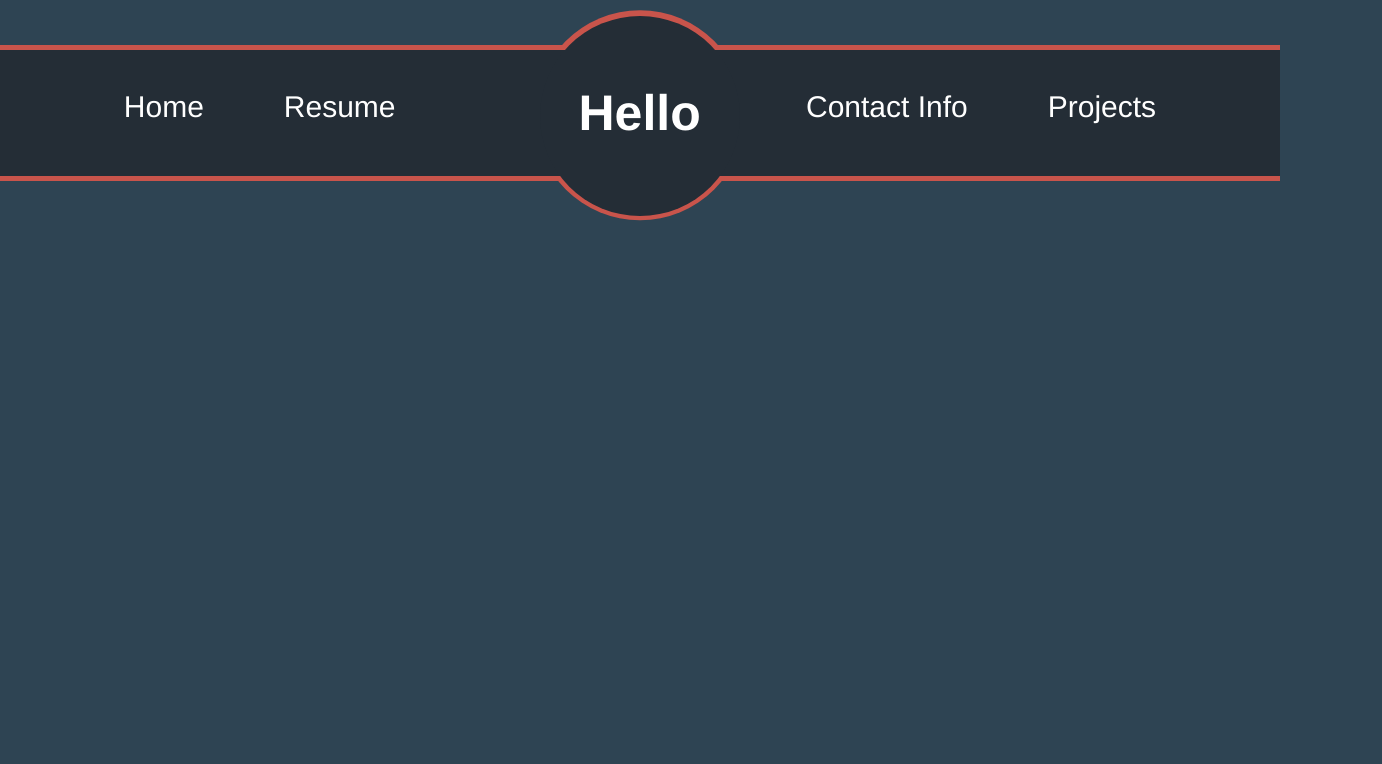
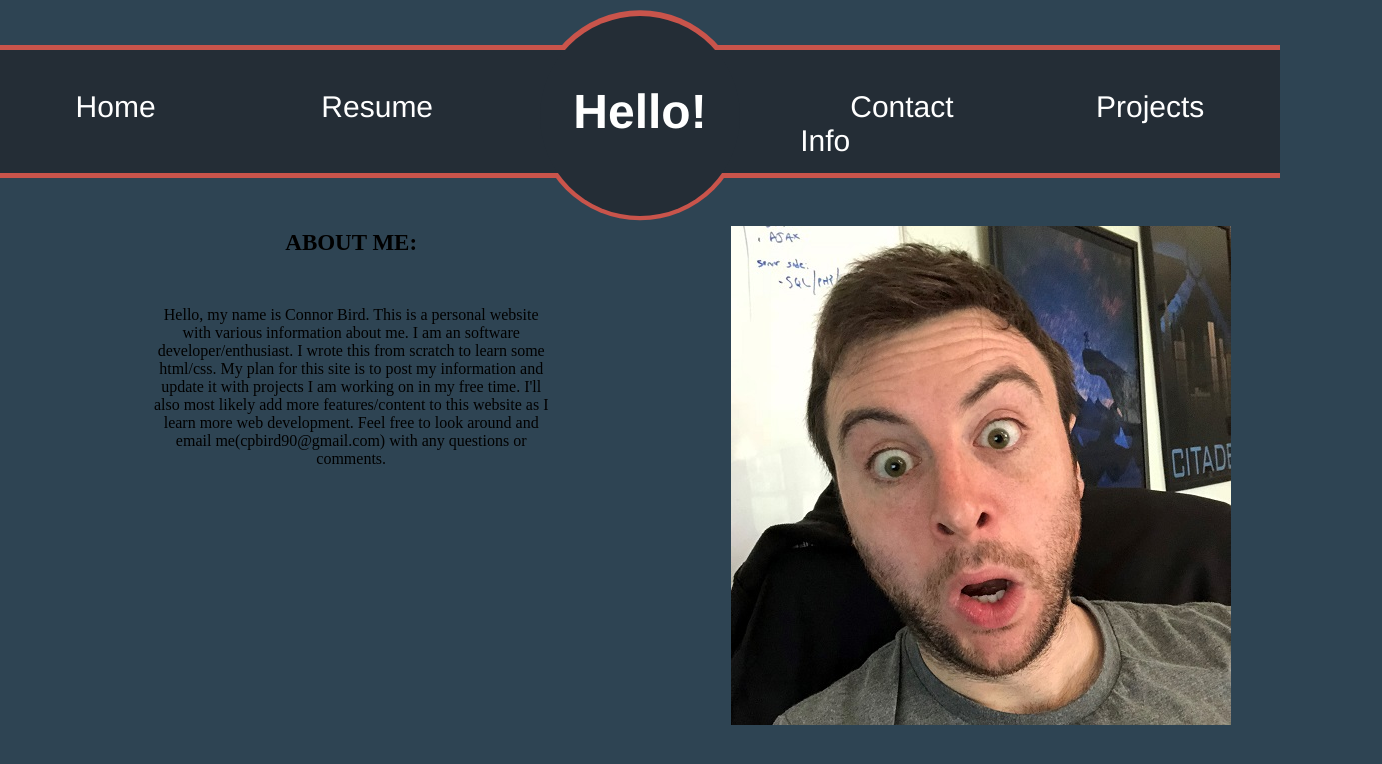
Before and after one commit to cpbird/connor-bird, a plain HTML site: page MainPage.html in a window 1280 px wide. Shown: the whole page, 1382 px wide, since content can reach past the window. Drawn offline with Linux system fonts and the light colour scheme.

Commit message:
Updated.

```diff
--- a/MainPage.html
+++ b/MainPage.html
@@ -15,7 +15,7 @@
                 <!--This is where the top bar design will go in css, 1365x128-->
                 <div class="logo">
                     <h1 class=" logo-header">
-                        <a href="https://connorbird.com/" rel="home">Hello</a>
+                        <a href="https://connorbird.com/" rel="home">Hello!</a>
                     </h1>
                 </div>
                 <!--Add in social class wrapper and hyperlinks for linkedin and github?-->
@@ -39,9 +39,30 @@
         </header>
         <div id="content" class="main-content" ::before>
             <div id="main-area" class="content"::after>
+                <div class="main-area-wrapper">
+                <div class="about-website">
+                    <header class="about-header">
+                        <h1 class="about-title">About me:</h1>
+                    </header>
+                        <div class="about-content">
+                           <p>Hello, my name is Connor Bird. This is a personal
+                            website with various information about me. I am an software developer/enthusiast.
+                            I wrote this from scratch
+                            to learn some html/css. My plan for this site is to post my information
+                            and update it with projects I am working on in my free time. I'll also most likely add
+                            more features/content to this website as I learn more web development.
+                            Feel free to look around and <a href="mailto:cpbird90@gmail.com">email me(cpbird90@gmail.com)</a>
+                            with any questions or comments.</p>
+                        </div>
+                </div>
+                <div class="about-image">
+                    <img src="me.jpg" alt="Me">
+                </div>
             </div>
         </div>
-        <!--footer?-->
+        <footer id="footer" class="site-footer">
+            <!--footer?-->
+        </footer>
     </div>
 </body>
 
--- a/MainStyles.css
+++ b/MainStyles.css
@@ -34,7 +34,7 @@ header#site-banner.site-header{
     -webkit-transform: translate(-50%, -18%);
 }
 div.top-bar-wrapper {
-    padding: 0 4%;
+    padding: 0 2%;
     background: #242d36;
     margin: 0 auto;
     width: 100%;
@@ -70,7 +70,7 @@ div.top-bar-wrapper {
 
 div.logo {
     order: 2;
-    width: 200px;
+    width: 20%;
     margin: 0 auto;
     padding: .8em 0;
     justify-content:center;
@@ -81,24 +81,32 @@ div.logo {
 
 h1.logo-header a{
     display:block;
-    font-size: 50px;
+    font-size: 48px;
     color:white;
     font-family:'Franklin Gothic Medium', 'Arial Narrow', Arial, sans-serif;
     margin-bottom:0px;
     text-decoration:none;
-    text-align:right;
+    text-align:center;
 }
 
 
 nav#site-navigation.main-navigation-left{
    order: 1;
    margin:0 auto;
-
+   width:40%;
 
 }
 nav#site-navigation.main-navigation-right {
     order:3;
+    width:40%;
     margin: 0 auto;
+
+}
+li#menu-item-1.menu-item-left{
+    width:50%;
+}
+li#menu-item-4.menu-item-right {
+    width: 50%;
 }
 
 ul.menu-nav-menu{
@@ -106,6 +114,7 @@ ul.menu-nav-menu{
     margin: 0;
     padding: 0;
     padding-top:2.5em;
+
 
 }
 #header-menu-left li{
@@ -116,9 +125,74 @@ ul.menu-nav-menu{
     float: right;
 }
 li a {
-    padding: 40px;
+    padding: 50px;
     font-family: 'Franklin Gothic Medium', 'Arial Narrow', Arial, sans-serif;
     font-size: 30px;
     color: white;
     text-decoration: none;
 }
+
+
+div#content.main-content{
+   display:block;
+}
+div.main-area-wrapper {
+    padding: 0 4%;
+    margin: 0 auto;
+    width: 100%;
+    display: flex;
+    position: relative;
+}
+
+div.about-website {
+    text-align:center;
+    width:50%;
+}
+
+header.about-header {
+    padding: 3.2em 0 1.6em;
+    width: 100%;
+}
+
+h1.about-title {
+    font-size: 23px;
+    margin: 0 0 .4em;
+    text-transform: uppercase;
+}
+
+div.about-content{
+    padding-left:100px;
+    padding-right:100px;
+}
+
+div.about-content p a{
+    text-decoration:none;
+    color: black;
+}
+div.about-image {
+    width: 50%;
+    margin-top:3em;
+    margin-left:5em;
+
+}
+
+div.resume-wrapper{
+    padding-left:18%;
+    padding-top:5%;
+}
+
+div.resume-text{
+    padding-left:10%;
+    padding-top:5%;
+}
+
+header.resume-header {
+    padding: 3.2em 0 1.6em;
+    width: 100%;
+}
+
+h1.resume-title {
+    font-size: 23px;
+    margin: 0 0 .4em;
+    text-transform: uppercase;
+}
```
Also changed, not shown: Resume.html (added, +102 -0 lines), me.jpg (added), text-resume.txt (added), 2 other files.
